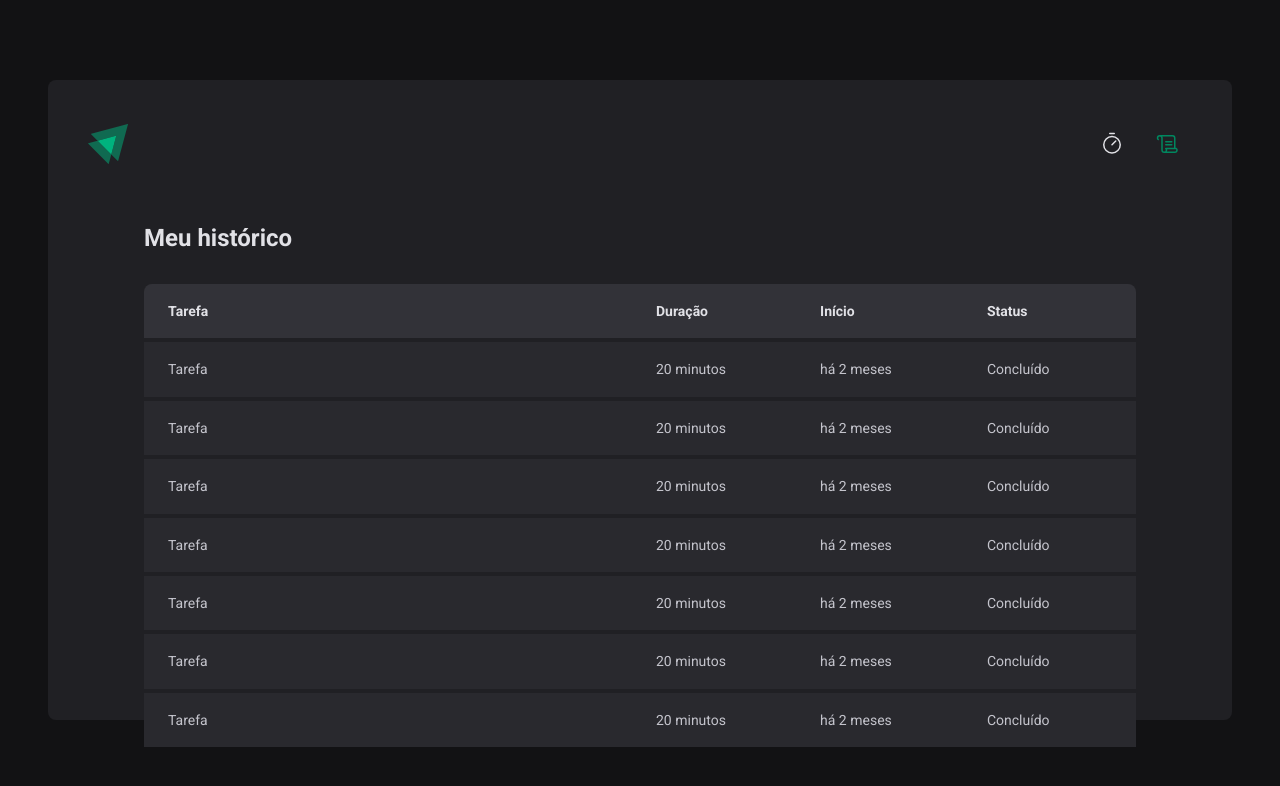
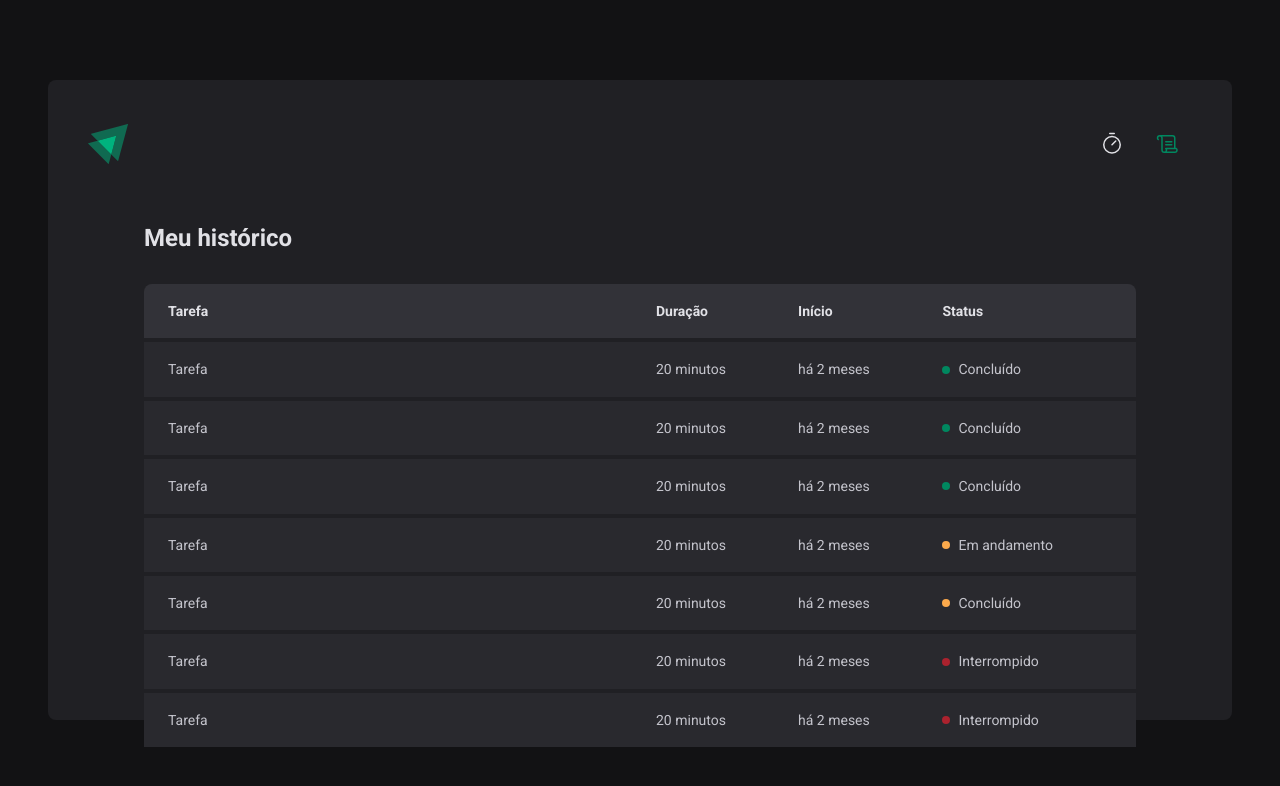
Before and after one commit to devsophya/Hooks-no-ReactJS, a React (Vite) app in the folder vite-project/: page /history in a window 1280 px wide. Shown: the top 786 px of the page. Built offline with nearby package versions, Linux system fonts and the light colour scheme.

Commit message:
feat: Enhance History component with status indicators; improve task status visibility using styled components.

```diff
--- a/vite-project/src/pages/History/index.tsx
+++ b/vite-project/src/pages/History/index.tsx
@@ -1,4 +1,4 @@
-import { HistoryContainer, HistoryList } from "./styles";
+import { HistoryContainer, HistoryList, Status } from "./styles";
 
 export function History() {
   return (
@@ -20,43 +20,57 @@
               <td>Tarefa</td>
               <td>20 minutos</td>
               <td>há 2 meses</td>
-                            <td>Concluído</td>
+              <td>
+                <Status statusColor="green">Concluído</Status>
+              </td>
             </tr>
             <tr>
               <td>Tarefa</td>
               <td>20 minutos</td>
               <td>há 2 meses</td>
-                            <td>Concluído</td>
+              <td>
+                <Status statusColor="green">Concluído</Status>
+              </td>
             </tr>
             <tr>
               <td>Tarefa</td>
               <td>20 minutos</td>
               <td>há 2 meses</td>
-                            <td>Concluído</td>
+              <td>
+                <Status statusColor="green">Concluído</Status>
+              </td>
             </tr>
             <tr>
               <td>Tarefa</td>
               <td>20 minutos</td>
               <td>há 2 meses</td>
-                            <td>Concluído</td>
+              <td>
+                <Status statusColor="yellow">Em andamento</Status>
+              </td>
             </tr>
             <tr>
               <td>Tarefa</td>
               <td>20 minutos</td>
               <td>há 2 meses</td>
-                            <td>Concluído</td>
+              <td>
+                <Status statusColor="yellow">Concluído</Status>
+              </td>
             </tr>
             <tr>
               <td>Tarefa</td>
               <td>20 minutos</td>
               <td>há 2 meses</td>
-                            <td>Concluído</td>
+              <td>
+                <Status statusColor="red">Interrompido</Status>
+              </td>
             </tr>
             <tr>
               <td>Tarefa</td>
               <td>20 minutos</td>
               <td>há 2 meses</td>
-                            <td>Concluído</td>
+              <td>
+                <Status statusColor="red">Interrompido</Status>
+              </td>
             </tr>
           </tbody>
         </table>
--- a/vite-project/src/pages/History/styles.ts
+++ b/vite-project/src/pages/History/styles.ts
@@ -60,3 +60,27 @@
     }
   }
 `;
+
+const STATUS_COLORS = {
+  yellow: "yellow-500",
+  green: "green-500",
+  red: "red-500",
+} as const;
+
+interface StatusProps {
+  statusColor: keyof typeof STATUS_COLORS;
+}
+
+export const Status = styled.span<StatusProps>`
+  display: flex;
+  align-items: center;
+  gap: 0.5rem;
+
+  &::before {
+    content: "";
+    width: 0.5rem;
+    height: 0.5rem;
+    border-radius: 50%;
+    background: ${(props) => props.theme[STATUS_COLORS[props.statusColor]]};
+  }
+`;
```
Lines whose indentation alone changed are shown as unchanged.
